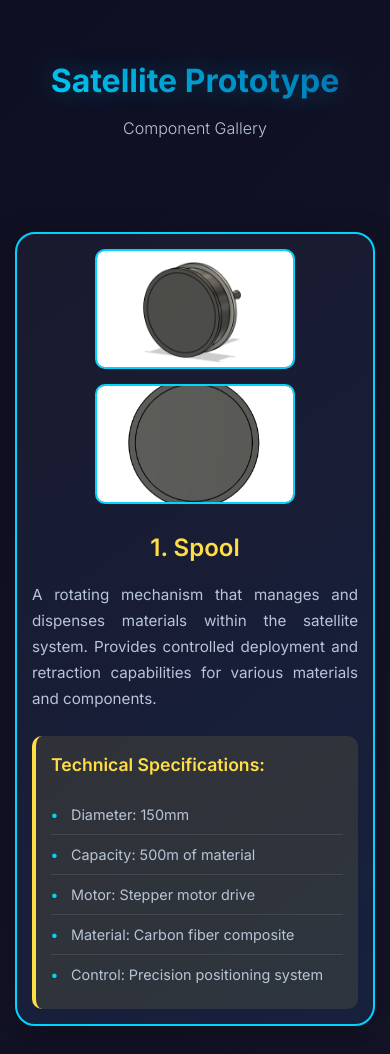
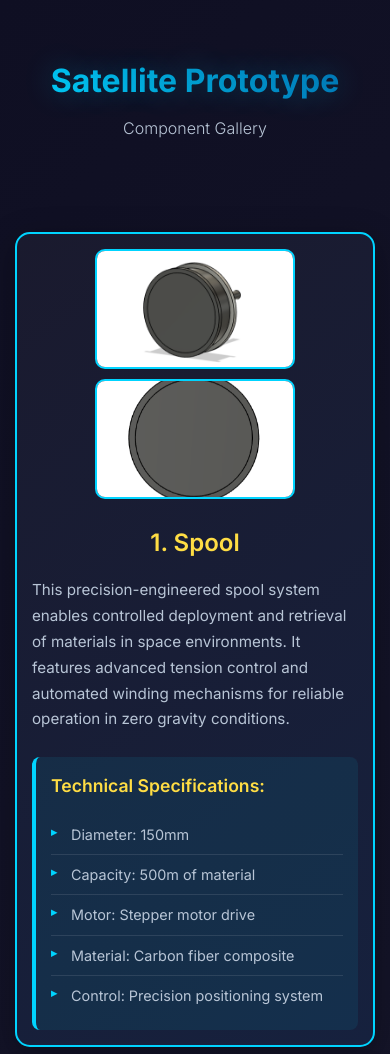
Before and after one commit to ParthZanwar01/Space-Apps-Web, a plain HTML site: page index.html in a window 390 px wide. Shown: the top 1054 px of the page. Drawn offline with Linux system fonts and the light colour scheme.

Commit message:
Update component descriptions and images, improve layout
Rewrote component descriptions in index.html for clarity and technical detail. Updated decontamination section to use new heatcont1/2/3.png images. Improved styles.css for better responsive design, switched components grid to flex layout, adjusted spacing, and refined component specs styling.

```diff
--- a/index.html
+++ b/index.html
@@ -25,8 +25,9 @@
                     <div class="component-info">
                         <h2 class="component-title">1. Spool</h2>
                         <p class="component-description">
-                            A rotating mechanism that manages and dispenses materials within the satellite system.
-                            Provides controlled deployment and retraction capabilities for various materials and components.
+                            This precision-engineered spool system enables controlled deployment and retrieval of materials
+                            in space environments. It features advanced tension control and automated winding mechanisms
+                            for reliable operation in zero gravity conditions.
                         </p>
                         <div class="component-specs">
                             <h3>Technical Specifications:</h3>
@@ -50,8 +51,9 @@
                     <div class="component-info">
                         <h2 class="component-title">2. Printer</h2>
                         <p class="component-description">
-                            An advanced manufacturing system capable of 3D printing components in space.
-                            Uses additive manufacturing technology for on-demand production of replacement parts and tools.
+                            This state-of-the-art 3D printer enables on-demand manufacturing of critical components
+                            directly in space. Utilizing advanced additive manufacturing techniques, it can produce
+                            replacement parts and specialized tools with precision-engineered materials.
                         </p>
                         <div class="component-specs">
                             <h3>Technical Specifications:</h3>
@@ -75,8 +77,9 @@
                     <div class="component-info">
                         <h2 class="component-title">3. Centrifuge</h2>
                         <p class="component-description">
-                            A high-speed rotating device for separating materials, processing samples,
-                            or creating artificial gravity conditions within the satellite environment.
+                            This high-speed centrifuge provides artificial gravity simulation and enables
+                            material separation processes in microgravity environments. Essential for
+                            scientific research and material processing applications in space missions.
                         </p>
                         <div class="component-specs">
                             <h3>Technical Specifications:</h3>
@@ -100,8 +103,9 @@
                     <div class="component-info">
                         <h2 class="component-title">4. Slag/Waste Containment</h2>
                         <p class="component-description">
-                            A specialized containment system designed to safely store and manage waste materials,
-                            slag, or byproducts from manufacturing processes in the space environment.
+                            This secure containment system safely stores and manages waste materials and
+                            manufacturing byproducts in space. Designed with multiple safety layers and
+                            environmental protection features for reliable operation in harsh space conditions.
                         </p>
                         <div class="component-specs">
                             <h3>Technical Specifications:</h3>
@@ -119,14 +123,16 @@
                 <!-- Component 5: Decontamination -->
                 <div class="component-section">
                     <div class="component-images">
-                        <img src="frontal_view.png" alt="Decontamination - Frontal View" class="component-image">
-                        <img src="back_view.png" alt="Decontamination - Back View" class="component-image">
+                        <img src="decontaminator1.png" alt="Heat Decontaminator - Main View" class="component-image">
+                        <img src="decontaminator2.png" alt="Heat Decontaminator - Side View" class="component-image">
+                        <img src="decontaminator3.png" alt="Heat Decontaminator - Internal View" class="component-image">
                     </div>
                     <div class="component-info">
                         <h2 class="component-title">5. Decontamination</h2>
                         <p class="component-description">
-                            A cleaning and sterilization system that removes contaminants, sterilizes surfaces,
-                            and maintains sterile conditions within the satellite environment using advanced methods.
+                            This advanced decontamination system ensures sterile conditions aboard the satellite
+                            through multi-stage cleaning and UV sterilization processes. Critical for maintaining
+                            equipment integrity and crew safety in closed space environments.
                         </p>
                         <div class="component-specs">
                             <h3>Technical Specifications:</h3>
@@ -150,8 +156,9 @@
                     <div class="component-info">
                         <h2 class="component-title">6. Satellite Deposition</h2>
                         <p class="component-description">
-                            A precision deposition system that applies coatings, materials, or protective layers
-                            to satellite components using advanced physical vapor deposition techniques.
+                            This precision coating system applies protective layers and specialized materials
+                            to satellite components using advanced vapor deposition technology. Essential for
+                            enhancing durability and performance in the harsh conditions of space.
                         </p>
                         <div class="component-specs">
                             <h3>Technical Specifications:</h3>
--- a/styles.css
+++ b/styles.css
@@ -47,19 +47,23 @@ body {
 }
 
 .components-grid {
-    display: grid;
-    grid-template-columns: repeat(auto-fit, minmax(350px, 1fr));
-    gap: 40px;
+    display: flex;
+    flex-wrap: wrap;
+    gap: 30px;
     margin-bottom: 50px;
+    justify-content: center;
 }
 
 .component-section {
     background: linear-gradient(145deg, #1a1a2e 0%, #16213e 100%);
-    border-radius: 20px;
-    padding: 30px;
+    border-radius: 15px;
+    padding: 25px;
     border: 2px solid #00d4ff;
     transition: all 0.3s ease;
     box-shadow: 0 8px 32px rgba(0, 0, 0, 0.3);
+    min-width: 300px;
+    max-width: 350px;
+    flex: 1 1 300px;
 }
 
 .component-section:hover {
@@ -70,9 +74,10 @@ body {
 
 .component-images {
     display: flex;
-    gap: 15px;
+    gap: 10px;
     margin-bottom: 25px;
     justify-content: center;
+    flex-wrap: wrap;
 }
 
 .component-image {
@@ -108,10 +113,11 @@ body {
 }
 
 .component-specs {
-    background: rgba(255, 221, 68, 0.1);
-    padding: 20px;
-    border-radius: 10px;
-    border-left: 4px solid #ffdd44;
+    background: rgba(0, 212, 255, 0.08);
+    padding: 18px;
+    border-radius: 8px;
+    border-left: 4px solid #00d4ff;
+    margin-top: 15px;
 }
 
 .component-specs h3 {
@@ -136,11 +142,12 @@ body {
 }
 
 .component-specs li:before {
-    content: "•";
+    content: "▸";
     color: #00d4ff;
     position: absolute;
     left: 0;
     font-weight: bold;
+    font-size: 0.8em;
 }
 
 .component-specs li:last-child {
@@ -157,6 +164,17 @@ body {
 }
 
 /* Responsive Design */
+@media (max-width: 1200px) {
+    .components-grid {
+        gap: 25px;
+    }
+
+    .component-section {
+        min-width: 280px;
+        max-width: 320px;
+    }
+}
+
 @media (max-width: 768px) {
     .container {
         padding: 15px;
@@ -171,17 +189,22 @@ body {
     }
 
     .components-grid {
-        grid-template-columns: 1fr;
-        gap: 30px;
+        flex-direction: column;
+        align-items: center;
+        gap: 25px;
     }
 
     .component-section {
-        padding: 20px;
+        min-width: auto;
+        max-width: 100%;
+        width: 100%;
+        max-width: 400px;
     }
 
     .component-images {
         flex-direction: column;
         align-items: center;
+        gap: 10px;
     }
 
     .component-image {
@@ -196,6 +219,7 @@ body {
 
     .component-description {
         font-size: 0.95rem;
+        text-align: left;
     }
 }
 
```
Also changed, not shown: heatcont1.png (added), heatcont2.png (added), heatcont3.png (added), 1 other file.
